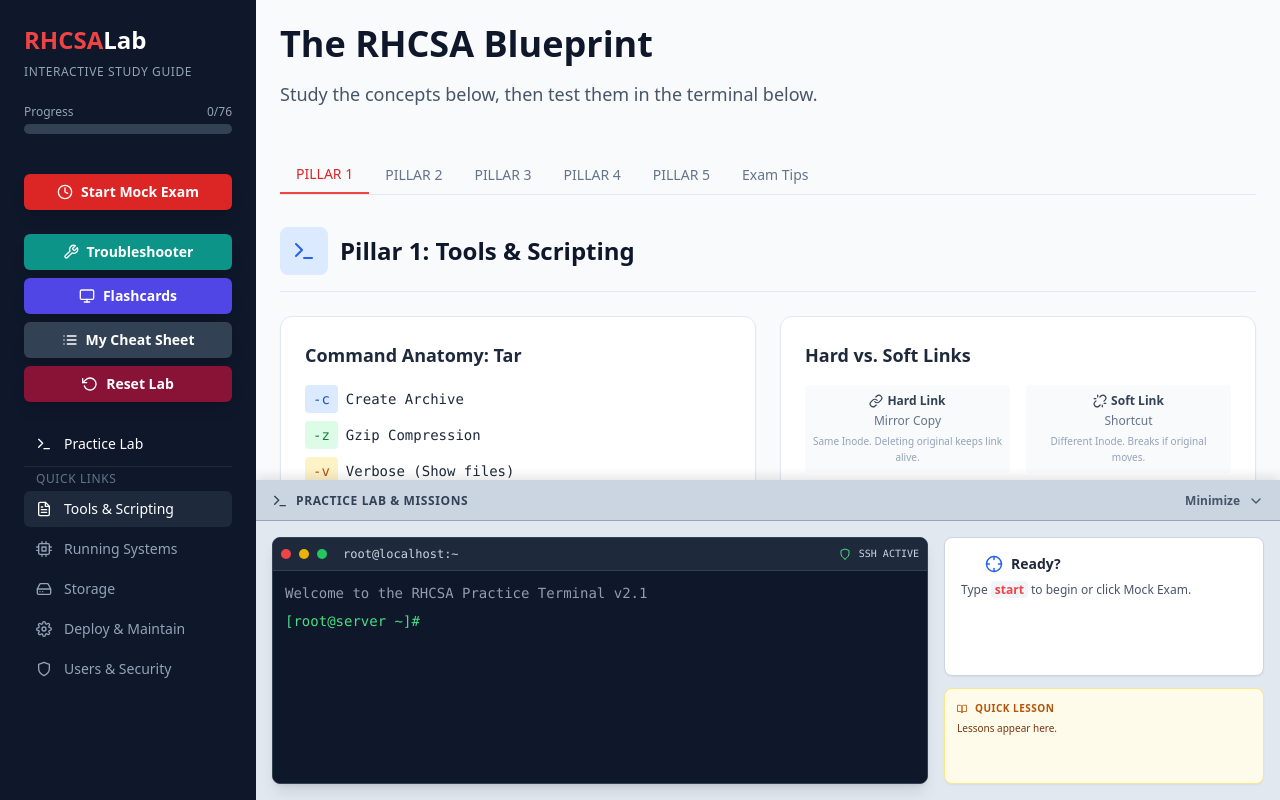
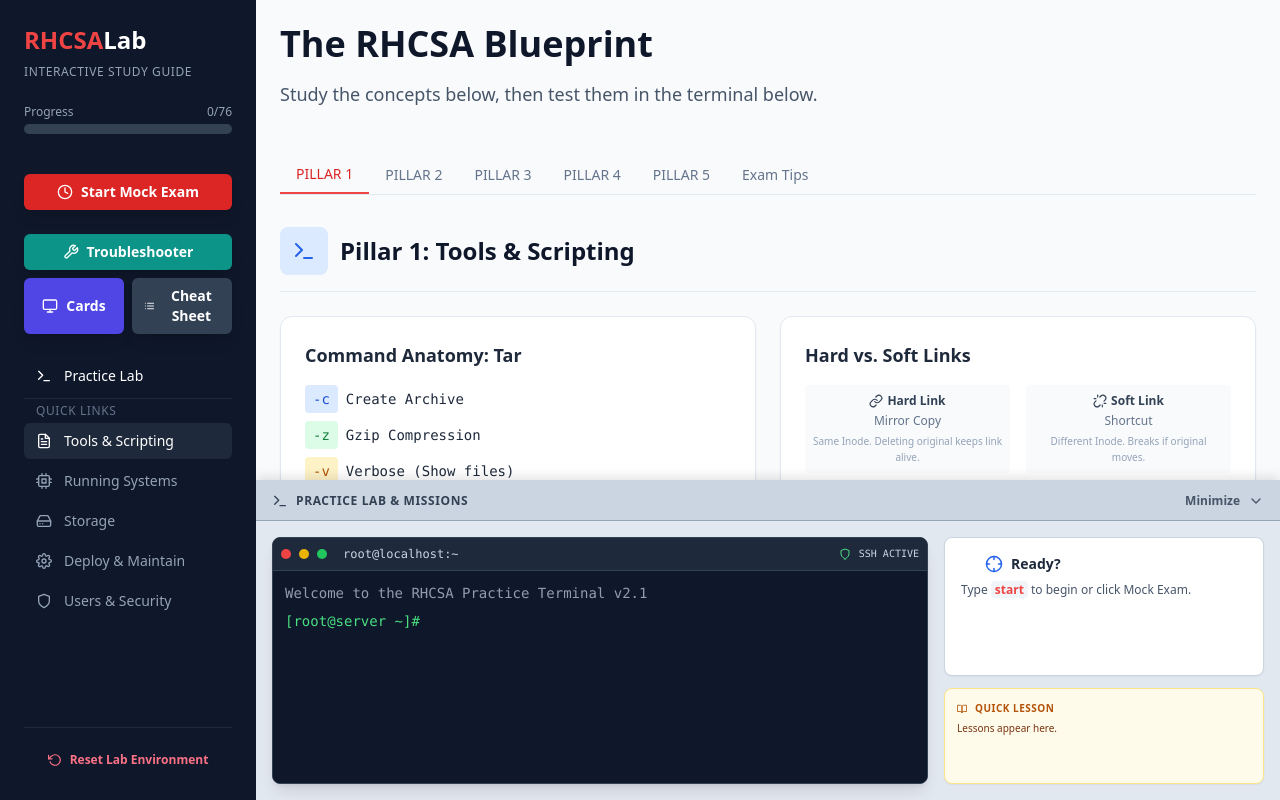
Before and after one commit to zerotrustprivacy/rhcsa-lab, a React (Vite) app: page / in a window 1280 px wide. Built offline with nearby package versions, Linux system fonts and the light colour scheme.

Commit message:
Refactor button layout and styles in App.jsx
Refactor buttons layout and update styles in App component.

```diff
--- a/src/App.jsx
+++ b/src/App.jsx
@@ -96,6 +96,7 @@
 );
 
 // --- 2. COMPONENTS (Defined BEFORE App) ---
+// ... (Previous components remain unchanged: CopyButton, CodeBlock, ProgressBar, LVMVisualizer, PermissionsCalculator, CronBuilder, FindBuilder, NetworkBuilder, FstabBuilder, UserBuilder, SELinuxReference, ReportCard, FlashcardDrill, CheatSheetModal, TroubleshootingModal) ...
 
 const CopyButton = ({ text }) => {
   const [copied, setCopied] = useState(false);
@@ -1272,21 +1273,17 @@
              <TimerIcon size={16}/> {examMode ? "Exam in Progress" : "Start Mock Exam"}
           </button>
 
-          <button onClick={() => setShowTroubleshoot(true)} disabled={examMode} className="w-full flex items-center justify-center gap-2 px-3 py-2 rounded-md bg-teal-600 text-white font-bold hover:bg-teal-700 text-sm transition-colors shadow-lg disabled:opacity-50 disabled:cursor-not-allowed mb-2">
+          <div className="grid grid-cols-2 gap-2 mb-6">
+             <button onClick={() => setShowTroubleshoot(true)} disabled={examMode} className="col-span-2 flex items-center justify-center gap-2 px-3 py-2 rounded-md bg-teal-600 text-white font-bold hover:bg-teal-700 text-sm transition-colors shadow-lg disabled:opacity-50 disabled:cursor-not-allowed">
                 <WrenchIcon size={16}/> Troubleshooter
-          </button>
-
-          <button onClick={() => setShowFlashcards(true)} disabled={examMode} className="w-full flex items-center justify-center gap-2 px-3 py-2 rounded-md bg-indigo-600 text-white font-bold hover:bg-indigo-700 text-sm transition-colors shadow-lg disabled:opacity-50 disabled:cursor-not-allowed mb-2">
-                <CardIcon size={16}/> Flashcards
-            </button>
-
-            <button onClick={() => setShowCheatSheet(true)} disabled={examMode} className="w-full flex items-center justify-center gap-2 px-3 py-2 rounded-md bg-slate-700 text-white font-bold hover:bg-slate-600 text-sm transition-colors shadow-lg disabled:opacity-50 disabled:cursor-not-allowed mb-2">
-                <ListIcon size={16}/> My Cheat Sheet
-            </button>
-
-            <button onClick={resetLab} disabled={examMode} className="w-full flex items-center justify-center gap-2 px-3 py-2 rounded-md bg-rose-900 text-white font-bold hover:bg-rose-800 text-sm transition-colors shadow-lg disabled:opacity-50 disabled:cursor-not-allowed mb-6">
-                <RotateCcwIcon size={16}/> Reset Lab
-            </button>
+             </button>
+             <button onClick={() => setShowFlashcards(true)} disabled={examMode} className="flex items-center justify-center gap-2 px-3 py-2 rounded-md bg-indigo-600 text-white font-bold hover:bg-indigo-700 text-sm transition-colors shadow-lg disabled:opacity-50 disabled:cursor-not-allowed">
+                <CardIcon size={16}/> Cards
+             </button>
+             <button onClick={() => setShowCheatSheet(true)} disabled={examMode} className="flex items-center justify-center gap-2 px-3 py-2 rounded-md bg-slate-700 text-white font-bold hover:bg-slate-600 text-sm transition-colors shadow-lg disabled:opacity-50 disabled:cursor-not-allowed">
+                <ListIcon size={16}/> Cheat Sheet
+             </button>
+          </div>
 
           <ul className="space-y-1 overflow-y-auto flex-1 scrollbar-hide">
             <li><button onClick={() => { setExamMode(false); setCurrentMissionId(0); }} className="flex items-center gap-3 px-3 py-2 rounded-md hover:bg-slate-800 text-sm transition-colors w-full text-left"><TerminalIcon size={16}/> Practice Lab</button></li>
@@ -1299,6 +1296,13 @@
             <li><button onClick={() => setActiveTab('pillar-4')} className={`flex items-center gap-3 px-3 py-2 rounded-md text-sm transition-colors w-full text-left ${activeTab === 'pillar-4' ? 'bg-slate-800 text-white' : 'hover:bg-slate-800 text-slate-400'}`}><SettingsIcon size={16}/> Deploy & Maintain</button></li>
             <li><button onClick={() => setActiveTab('pillar-5')} className={`flex items-center gap-3 px-3 py-2 rounded-md text-sm transition-colors w-full text-left ${activeTab === 'pillar-5' ? 'bg-slate-800 text-white' : 'hover:bg-slate-800 text-slate-400'}`}><ShieldIcon size={16}/> Users & Security</button></li>
           </ul>
+
+          <div className="mt-auto pt-4 border-t border-slate-800">
+             <button onClick={resetLab} disabled={examMode} className="w-full flex items-center justify-center gap-2 px-3 py-2 rounded-md text-rose-400 font-bold hover:bg-slate-800 text-xs transition-colors disabled:opacity-50 disabled:cursor-not-allowed">
+                <RotateCcwIcon size={14}/> Reset Lab Environment
+            </button>
+          </div>
+
         </div>
       </nav>
 
```
